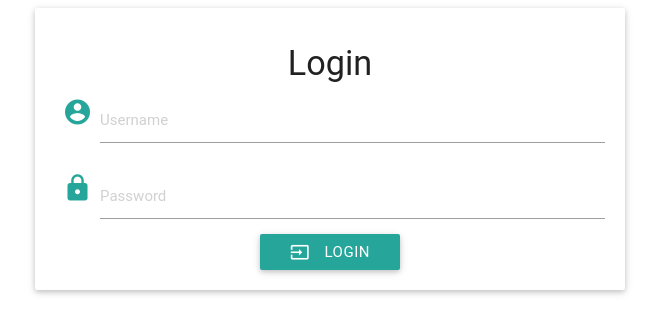
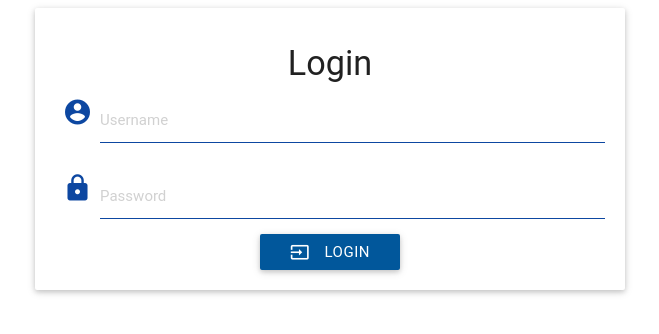
Before and after one commit to dsantosp12/SRegister, a Flask app: page / in a window 1280 px wide. Shown: the top 334 px of the page, without its empty margins (310-969 px from the left). Run offline with Flask 2, Linux system fonts and the light colour scheme; some libraries are stand-ins or nearby versions; some web fonts are replaced.

Commit message:
Added UML color to login page

```diff
--- a/app/static/css/style.css
+++ b/app/static/css/style.css
@@ -12,3 +12,8 @@
 .icon-block .material-icons {
 	font-size: inherit;
 }
+
+.uml-color-field {
+    border-color: #0d47a1;
+    box-shadow: #0d47a1;
+}
--- a/app/templates/defaults/login.html
+++ b/app/templates/defaults/login.html
@@ -12,14 +12,14 @@
                             <h4>Login</h4>
                             <form method="post" action="{{ url_for('init.login') }}" id="login-form">
                                 <div class="input-field">
-                                    <i class="material-icons prefix">account_circle</i>
-                                    {{ login_form.username(placeholder=login_form.username.label.text) }}
+                                    <i class="material-icons prefix icon-color" style="color:#0d47a1;">account_circle</i>
+                                    {{ login_form.username(placeholder=login_form.username.label.text, style="border-color: #0d47a1; box-shadow: #0d47a1;") }}
                                 </div>
                                 <div class="input-field">
-                                    <i class="material-icons prefix">lock</i>
-                                    {{ login_form.password(placeholder=login_form.password.label.text) }}
+                                    <i class="material-icons prefix" style="color:#0d47a1;">lock</i>
+                                    {{ login_form.password(placeholder=login_form.password.label.text, style="border-color: #0d47a1; box-shadow: #0d47a1;") }}
                                 </div>
-                                <button class="btn waves-effect waves-light" type="submit">
+                                <button class="btn waves-effect waves-light light-blue darken-4" type="submit">
                                     <i class="material-icons left">input</i>Login</button>
                             </form>
 
```
